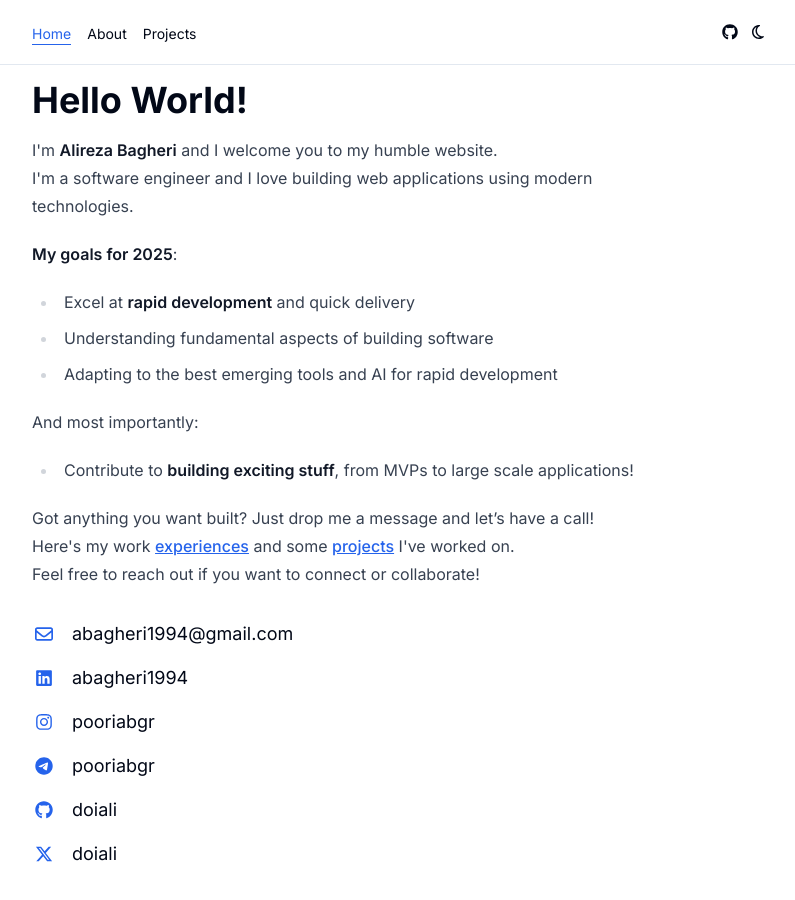
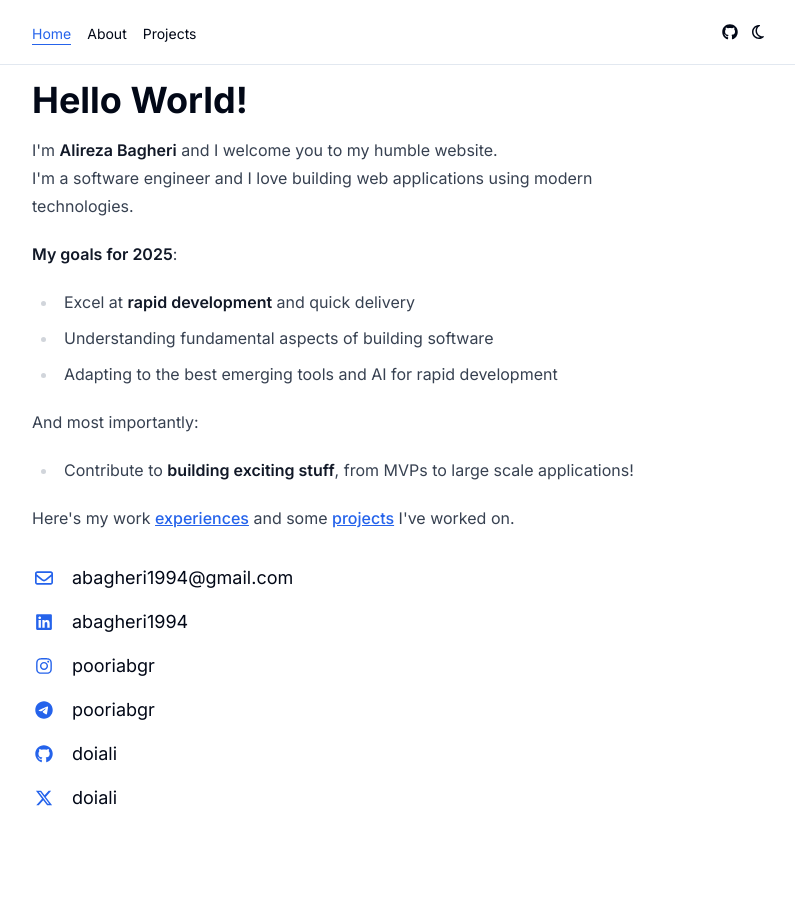
Before and after one commit to doiali/portfolio, a Next.js app: page / in a window 1280 px wide. Shown: the top 900 px of the page, without its empty margins (240-1035 px from the left). Built offline with nearby package versions, Linux system fonts and the light colour scheme.

Commit message:
feat: update home page intro

```diff
--- a/src/data/about.ts
+++ b/src/data/about.ts
@@ -11,9 +11,7 @@ And most importantly:
 
 - Contribute to __building exciting stuff__, from MVPs to large scale applications!
 
-Got anything you want built? Just drop me a message and let’s have a call!
 Here's my work [experiences](/about) and some [projects](/projects) I've worked on.
-Feel free to reach out if you want to connect or collaborate!
 `
 
 export const about_intro = `
```
